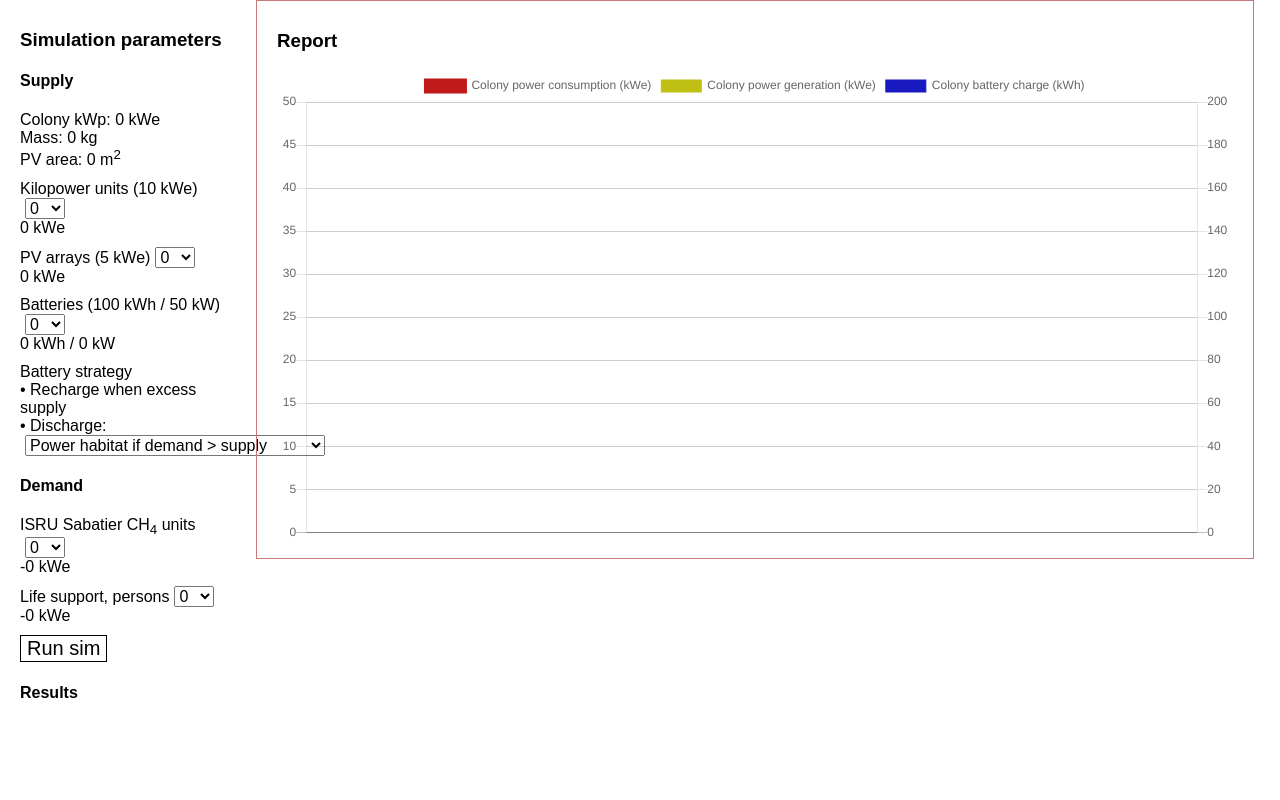
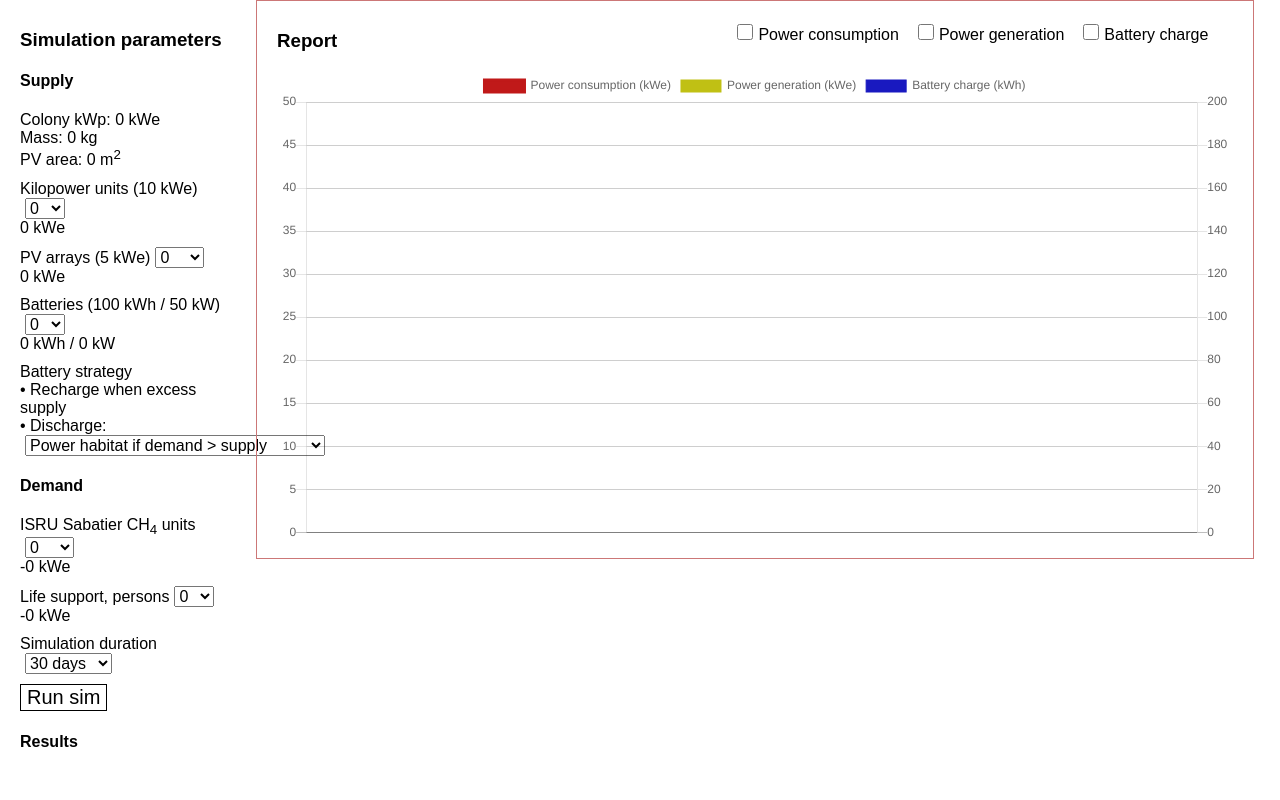
Before and after one commit to davedx/mars-power, a React (Create React App) app: page / in a window 1280 px wide. Shown: the top 800 px of the page. Built offline with nearby package versions, Linux system fonts and the light colour scheme.

Commit message:
Cleanup and add axis hiding and duration parameter

```diff
--- a/src/App.css
+++ b/src/App.css
@@ -40,3 +40,20 @@ select {
 .bat-strat {
   width: 300px;
 }
+.float-left {
+  float: left;
+}
+.float-right {
+  float: right;
+}
+.graph-controls {
+  padding: 10px;
+}
+.graph-controls label {
+  margin-right: 15px;
+}
+.graph-controls input {
+  width: 16px;
+  height: 16px;
+  margin-right: 5px;
+}
--- a/src/App.js
+++ b/src/App.js
@@ -1,44 +1,20 @@
 import React from 'react'
-import _ from 'lodash'
 import './App.css'
-import {Chart, Line} from 'react-chartjs-2'
-import {data, options} from './graph_config'
+import Report from './Report'
+import Results from './Results'
 import {calculateOutput} from './simulator'
 import {caps} from './capabilities'
 
 const ten = [0,1,2,3,4,5,6,7,8,9,10]
 const twenty = [0,1,2,3,4,5,6,7,8,9,10,11,12,13,14,15,16,17,18,19,20]
-
-Chart.defaults.scale.ticks.autoSkipPadding = 20;
-
-const Report = (props) => {
-  data.labels = props.labels
-  data.datasets[0].data = props.consumption
-  data.datasets[1].data = props.generation
-  data.datasets[2].data = props.batteryCharge
-  if (props.output && props.output.length > 0) {
-    const maxConsumption = _.max(props.consumption)
-    const maxGeneration = _.max(props.generation)
-    const maxKWe = _.max(maxConsumption, maxGeneration)
-    options.scales.yAxes[0].ticks.max = Math.ceil(maxKWe/10)*10
-    options.scales.yAxes[1].ticks.max = Math.ceil(_.max(props.batteryCharge)/10) * 10
-  }
-  //console.log('options: ', options)
-//  data.datasets[2].data = props.demand
-  return <div className='report'>
-    <h3>Report</h3>
-    <Line data={data} options={options} />
-  </div>
-}
-
-// 100 local dust storms per year
-// local dust storms last 2-3 days
+const hundred = [0,10,20,30,40,50,60,70,80,90,100]
 
 class App extends React.Component {
   constructor() {
     super()
 
     this.state = {
+      duration: '30',
       kilopower: 0,
       pvArray: 0,
       battery: 0,
@@ -50,12 +26,15 @@ class App extends React.Component {
       labels: [],
       batteryCharge: [],
       generation: [],
-      consumption: []
+      consumption: [],
+      disabled: {}
     }
   }
 
   runSim() {
     // 1 month, 1 hour interval
+    // 100 local dust storms per year
+    // local dust storms last 2-3 days
     const generation = [], consumption = [], batteryCharge = [], labels = []
     let env = {
       stormHrs: 0,
@@ -66,7 +45,7 @@ class App extends React.Component {
         habitat: 0
       }
     }
-    const totalHours = 30*24
+    const totalHours = parseInt(this.state.duration, 10) * 24
 
     for (let i=0; i<totalHours; i++) {
       const {generationKw, consumptionKw, batteryOutputKW} = calculateOutput({ hour: i, env, state: this.state })
@@ -77,9 +56,6 @@ class App extends React.Component {
       labels.push(i)
     }
 
-    // console.log('End methane: '+env.currentMethane)
-    // console.log(`Curtailment habitat: ${(100*env.curtailed.habitat/totalHours).toFixed(2)}%`)
-    // console.log(`Curtailment Sabatier: ${(100*env.curtailed.sabatier/totalHours).toFixed(2)}%`)
     this.setState({
       generation,
       consumption,
@@ -96,6 +72,16 @@ class App extends React.Component {
   setStateFromSelect(e, key) {
     const val = e.target.options[e.target.selectedIndex].value
     this.setState({[key]: val})
+  }
+
+  toggleGraphLine(name) {
+    const disabled = !this.state.disabled[name]
+    this.setState({
+      disabled: {
+        ...this.state.disabled,
+        [name]: disabled
+      }
+    })
   }
 
   render() {
@@ -116,6 +102,11 @@ class App extends React.Component {
     const sabatierKw = this.state.sabatier * caps.sabatier.kWPerUnit
     const colonistKw = this.state.colonist * caps.colonist.kWPerUnit
 
+    const reportProps = {
+      ...this.state,
+      toggleGraphLine: this.toggleGraphLine.bind(this)
+    }
+
     return <div>
       <div className='sim'>
         <div className='controls'>
@@ -127,21 +118,21 @@ class App extends React.Component {
           <div className='control'>
             <label>Kilopower units (10 kWe)</label>
             <select onChange={(e) => this.setStateFromSelect(e, 'kilopower')}>
-              {ten.map(n => <option key={n}>{n}</option>)}
+              {twenty.map(n => <option key={n}>{n}</option>)}
             </select>
             <div>{kilopowerKw} kWe</div>
           </div>
           <div className='control'>
             <label>PV arrays (5 kWe)</label>
             <select onChange={(e) => this.setStateFromSelect(e, 'pvArray')}>
-              {twenty.map(n => <option key={n}>{n}</option>)}
+              {hundred.map(n => <option key={n}>{n}</option>)}
             </select>
             <div>{pvArrayKw} kWe</div>
           </div>
           <div className='control'>
             <label>Batteries (100 kWh / 50 kW)</label>
             <select onChange={(e) => this.setStateFromSelect(e, 'battery')}>
-              {ten.map(n => <option key={n}>{n}</option>)}
+              {twenty.map(n => <option key={n}>{n}</option>)}
             </select>
             <div>{batteryStorageKwh} kWh / {batteryKwp} kW</div>
           </div>
@@ -158,30 +149,29 @@ class App extends React.Component {
           <div className='control'>
             <label>ISRU Sabatier CH<sub>4</sub> units</label>
             <select onChange={(e) => this.setStateFromSelect(e, 'sabatier')}>
-              {twenty.map(n => <option key={n}>{n}</option>)}
+              {hundred.map(n => <option key={n}>{n}</option>)}
             </select>
             <div>-{sabatierKw} kWe</div>
           </div>
           <div className='control'>
             <label>Life support, persons</label>
             <select onChange={(e) => this.setStateFromSelect(e, 'colonist')}>
-              {ten.map(n => <option key={n}>{n}</option>)}
+              {twenty.map(n => <option key={n}>{n}</option>)}
             </select>
             <div>-{colonistKw} kWe</div>
           </div>
+          <div className='control'>
+            <label>Simulation duration</label>
+            <select onChange={(e) => this.setStateFromSelect(e, 'duration')}>
+              <option value='30'>30 days</option>
+              <option value='90'>90 days</option>
+              <option value='300'>300 days</option>
+            </select>
+          </div>
           <button onClick={(e) => this.runSim()}>Run sim</button>
-          <h4>Results</h4>
-          {this.state.methaneTons > 0 && <div className='control'>
-            <label>Methane</label>
-            <div>{(this.state.methaneTons*1000).toFixed(1)} kg</div>
-          </div>}
-          {this.state.curtailed && <div className='control'>
-            <label>Curtailment</label>
-            <div>Habitat: {this.state.curtailed.habitat}%</div>
-            <div>Sabatier: {this.state.curtailed.sabatier}%</div>
-          </div>}
+          <Results {...this.state} />
         </div>
-        <Report {...this.state} />
+        <Report {...reportProps} />
       </div>
       <div className='refs'>
         <h3>Notes</h3>
--- /dev/null
+++ b/src/Report.js
@@ -0,0 +1,48 @@
+import React from 'react'
+import _ from 'lodash'
+import {data, options} from './graph_config'
+import {Chart, Line} from 'react-chartjs-2'
+
+Chart.defaults.scale.ticks.autoSkipPadding = 20;
+
+const Report = (props) => {
+  data.labels = props.labels
+  data.datasets[0].data = props.consumption
+  data.datasets[1].data = props.generation
+  data.datasets[2].data = props.batteryCharge
+
+  data.datasets[0].hidden = props.disabled.consumption;
+  data.datasets[1].hidden = props.disabled.generation;
+  data.datasets[2].hidden = props.disabled.batteryCharge;
+
+  if (props.consumption && props.consumption.length > 0) {
+    const maxConsumption = _.max(props.consumption)
+    const maxGeneration = _.max(props.generation)
+    const maxKWe = Math.max(maxConsumption, maxGeneration)
+    options.scales.yAxes[0].ticks.max = 10 + Math.ceil(maxKWe/10)*10
+    options.scales.yAxes[1].ticks.max = Math.max(10, Math.ceil(_.max(props.batteryCharge)/10) * 10)
+  }
+
+  return <div className='report'>
+    <div className='report-top'>
+      <h3 className='float-left'>Report</h3>
+      <div className='float-right graph-controls'>
+        <label>
+          <input type='checkbox' onClick={(e) => props.toggleGraphLine('consumption')} />
+          Power consumption
+        </label>
+        <label>
+          <input type='checkbox' onClick={(e) => props.toggleGraphLine('generation')} />
+          Power generation
+        </label>
+        <label>
+          <input type='checkbox' onClick={(e) => props.toggleGraphLine('batteryCharge')} />
+          Battery charge
+        </label>
+      </div>
+    </div>
+    <Line data={data} options={options} />
+  </div>
+}
+
+export default Report
--- /dev/null
+++ b/src/Results.js
@@ -0,0 +1,17 @@
+import React from 'react'
+
+const Results = props =>
+<div>
+  <h4>Results</h4>
+  {props.methaneTons > 0 && <div className='control'>
+    <label>Methane</label>
+    <div>{(props.methaneTons*1000).toFixed(1)} kg</div>
+  </div>}
+  {props.curtailed && <div className='control'>
+    <label>Curtailment</label>
+    <div>Habitat: {props.curtailed.habitat}%</div>
+    <div>Sabatier: {props.curtailed.sabatier}%</div>
+  </div>}
+</div>
+
+export default Results
--- a/src/graph_config.js
+++ b/src/graph_config.js
@@ -1,7 +1,7 @@
 const data = {
   datasets: [
     {
-      label: 'Colony power consumption (kWe)',
+      label: 'Power consumption (kWe)',
       fill: false,
       lineTension: 0.1,
       backgroundColor: 'rgba(192,35,35,0.4)',
@@ -23,7 +23,7 @@ const data = {
       data: []
     },
     {
-      label: 'Colony power generation (kWe)',
+      label: 'Power generation (kWe)',
       fill: false,
       lineTension: 0.1,
       backgroundColor: 'rgba(192,192,20,0.4)',
@@ -46,7 +46,7 @@ const data = {
       data: []
     },
     {
-      label: 'Colony battery charge (kWh)',
+      label: 'Battery charge (kWh)',
       fill: false,
       lineTension: 0.1,
       backgroundColor: 'rgba(75,192,192,0.4)',
```
